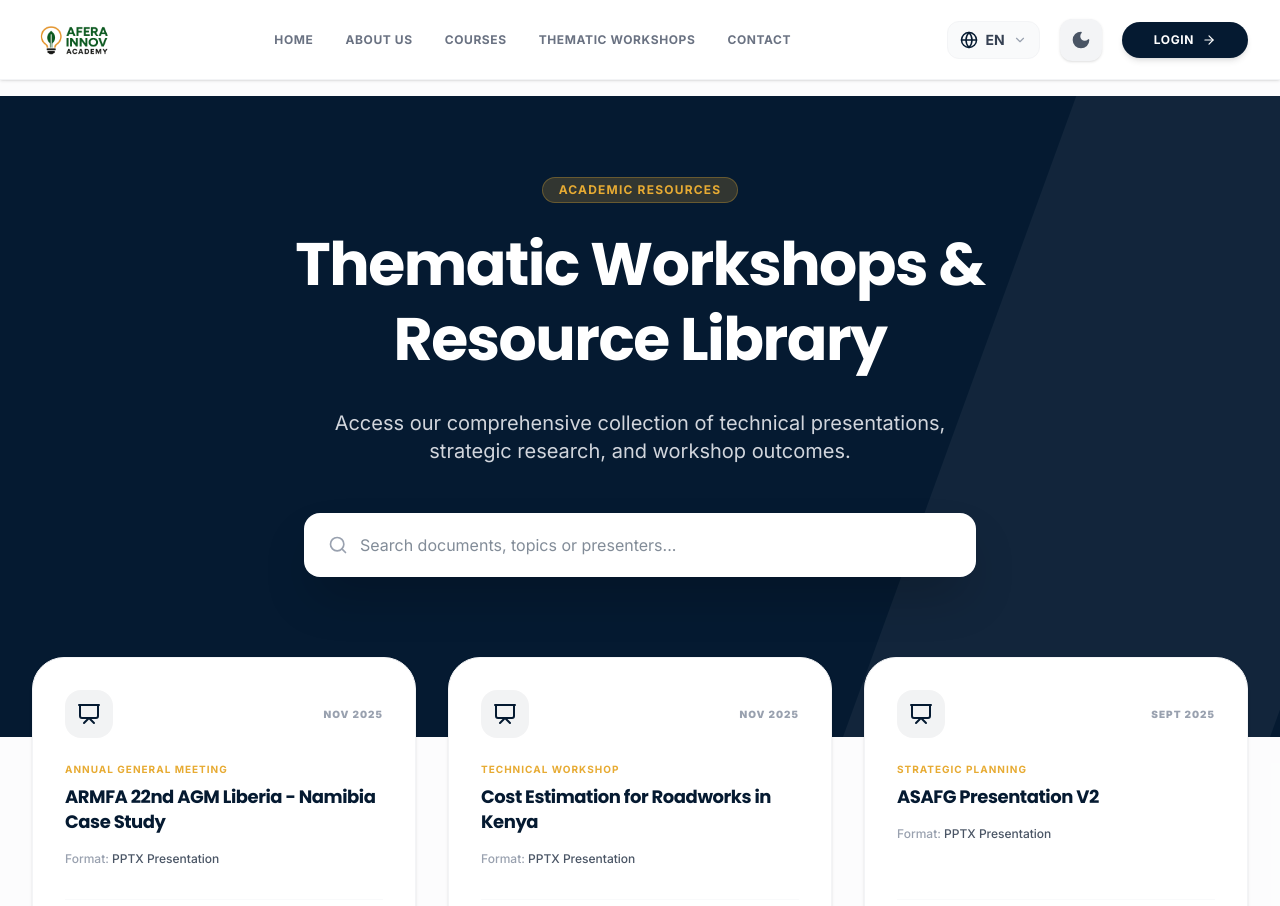
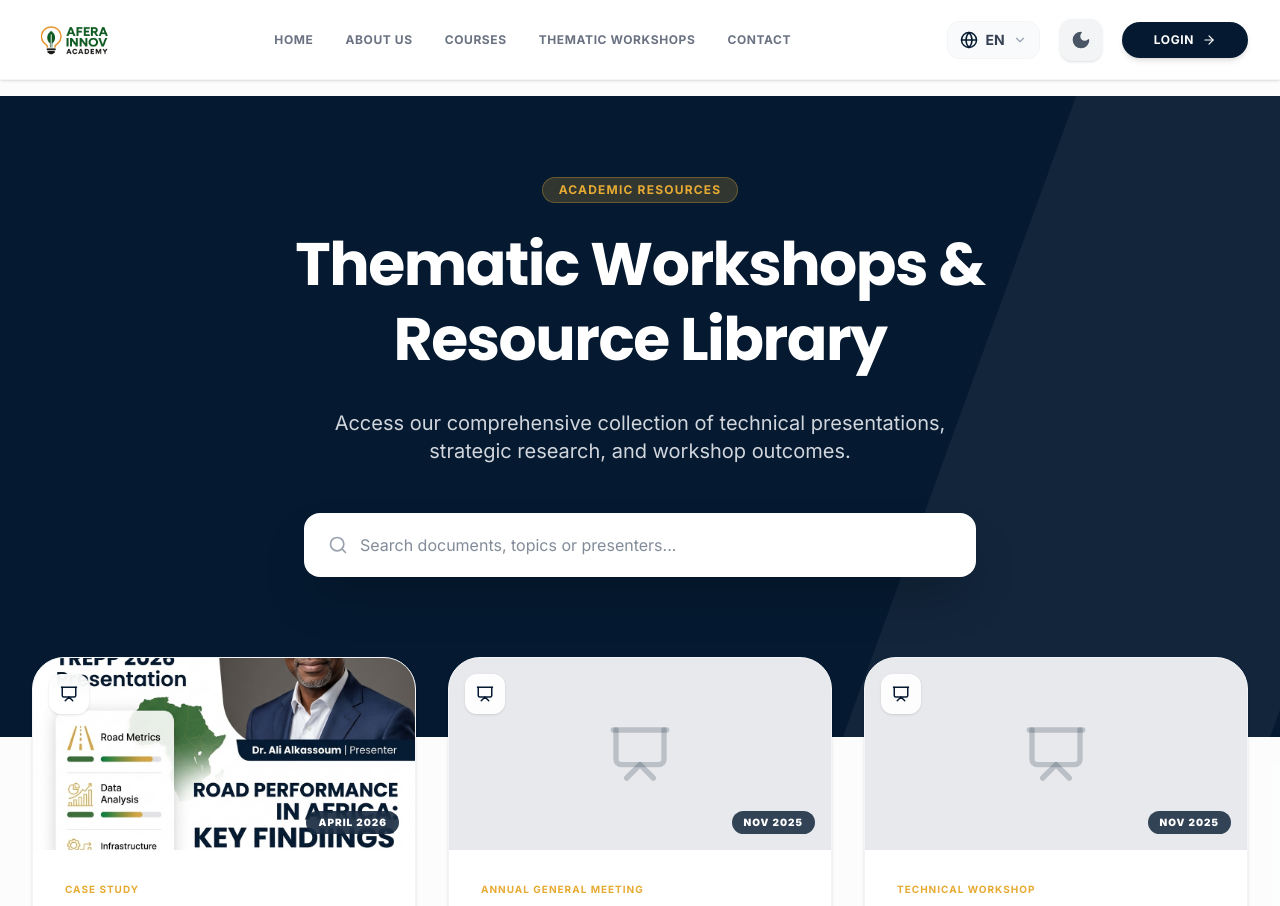
Before and after one commit to Alee24/AFERA, a Next.js app in the folder frontend/: page /1/workshops in a window 1280 px wide. Shown: the top 906 px of the page. Built offline with nearby package versions, Linux system fonts and the light colour scheme.

Commit message:
feat: add TREPP 2026 presentation and update workshop thumbnails

```diff
--- a/frontend/src/app/[lang]/workshops/page.tsx
+++ b/frontend/src/app/[lang]/workshops/page.tsx
@@ -19,6 +19,15 @@ import { Button } from '@/components/ui/Button';
 import { useParams } from 'next/navigation';
 
 const workshopDocs = [
+  {
+    id: 9,
+    title: "TREPP 2026 PRESENTATION - Dr Ali Alkassoum (SE-AFERA)",
+    filename: "TREPP-2026-PRESENTATION-Dr-Ali-Alkassoum.pptx",
+    type: "PPTX",
+    category: "Case Study",
+    date: "April 2026",
+    thumbnail: "/trepp-thumbnail.png"
+  },
   {
     id: 1,
     title: "ARMFA 22nd AGM Liberia - Namibia Case Study",
@@ -157,24 +166,40 @@ export default function WorkshopsPage() {
                 initial={{ opacity: 0, y: 20 }}
                 animate={{ opacity: 1, y: 0 }}
                 transition={{ delay: i * 0.05 }}
-                className="bg-white rounded-[32px] p-8 shadow-sm hover:shadow-xl transition-all border border-gray-100 group flex flex-col"
+                className="bg-white rounded-[32px] p-0 shadow-sm hover:shadow-xl transition-all border border-gray-100 group flex flex-col overflow-hidden"
               >
-                 <div className="flex items-center justify-between mb-6">
-                    <div className="w-12 h-12 bg-primary/5 rounded-2xl flex items-center justify-center text-primary group-hover:bg-accent group-hover:text-white transition-all">
-                       {doc.type === 'PPTX' ? <Presentation size={24} /> : <FileText size={24} />}
+                 {/* Thumbnail / Icon Header */}
+                 <div className="relative h-48 bg-gray-100 overflow-hidden">
+                    {doc.thumbnail ? (
+                       <img
+                         src={doc.thumbnail}
+                         alt={doc.title}
+                         className="w-full h-full object-cover group-hover:scale-110 transition-transform duration-500"
+                       />
+                    ) : (
+                       <div className="w-full h-full flex items-center justify-center text-primary/20 bg-primary/5">
+                          {doc.type === 'PPTX' ? <Presentation size={64} /> : <FileText size={64} />}
                        </div>
-                    <span className="text-[10px] font-black text-gray-400 uppercase tracking-widest">{doc.date}</span>
+                    )}
+                    <div className="absolute top-4 left-4">
+                       <div className="w-10 h-10 bg-white/90 backdrop-blur shadow-sm rounded-xl flex items-center justify-center text-primary group-hover:bg-accent group-hover:text-white transition-all">
+                          {doc.type === 'PPTX' ? <Presentation size={18} /> : <FileText size={18} />}
+                       </div>
+                    </div>
+                    <div className="absolute bottom-4 right-4 bg-primary/80 backdrop-blur text-white text-[10px] font-black px-3 py-1 rounded-full uppercase tracking-widest">
+                       {doc.date}
+                    </div>
                  </div>
 
-                 <div className="flex-1">
+                 <div className="p-8 flex-1 flex flex-col">
                     <span className="text-[10px] font-bold text-accent uppercase tracking-widest mb-2 block">{doc.category}</span>
-                    <h3 className="text-lg font-bold text-primary mb-4 leading-snug group-hover:text-accent transition-colors">
+                    <h3 className="text-lg font-bold text-primary mb-4 leading-snug group-hover:text-accent transition-colors line-clamp-2">
                       {doc.title}
                     </h3>
-                    <p className="text-xs text-gray-400 font-medium mb-8">
+                    <div className="mt-auto">
+                       <p className="text-xs text-gray-400 font-medium mb-6">
                           Format: <span className="text-gray-600">{doc.type} Presentation</span>
                        </p>
-                 </div>
 
                        <div className="flex items-center space-x-3 pt-6 border-t border-gray-50">
                           <Button
@@ -187,6 +212,8 @@ export default function WorkshopsPage() {
                           <a href={`/${doc.filename}`} download className="p-3 bg-gray-50 hover:bg-primary hover:text-white rounded-xl transition-all text-gray-400">
                              <Download size={18} />
                           </a>
+                       </div>
+                    </div>
                  </div>
               </motion.div>
             ))}
```
Also changed, not shown: frontend/public/trepp-thumbnail.png (added). Lines whose indentation alone changed are shown as unchanged.
